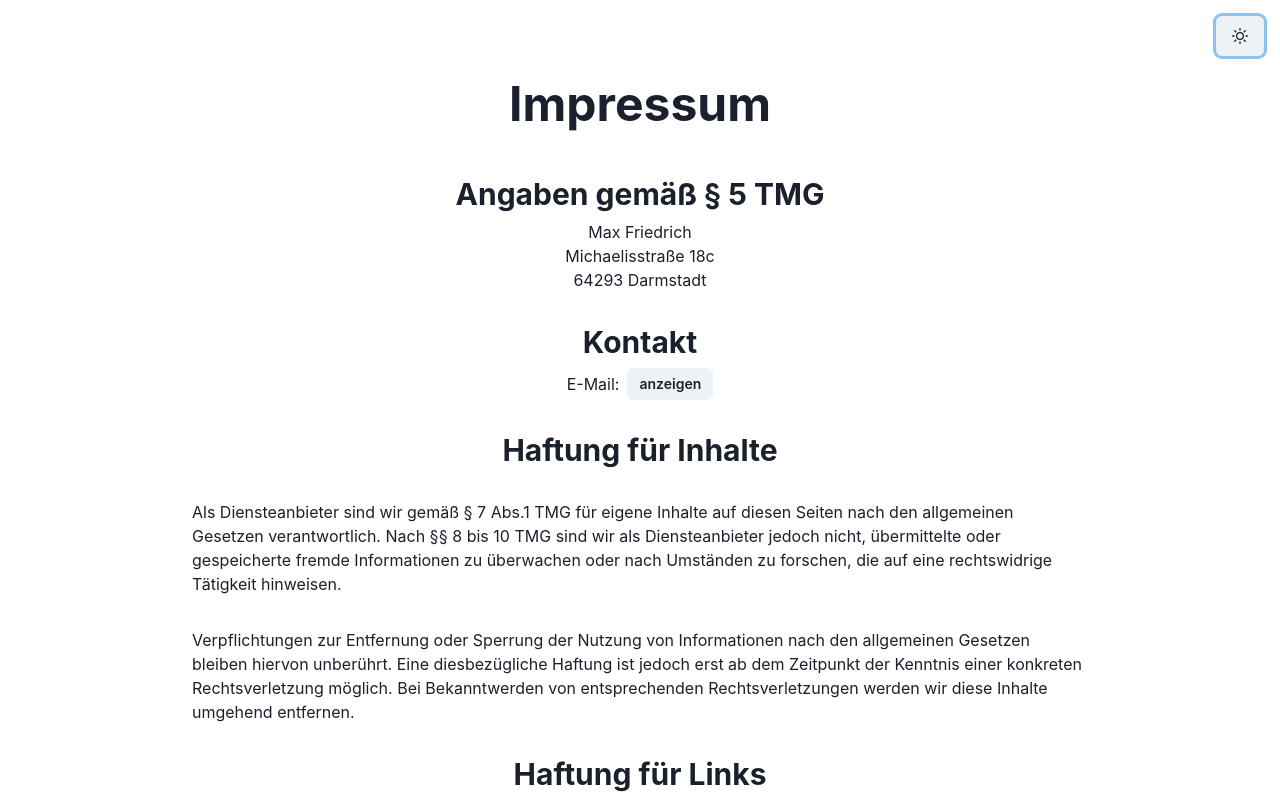
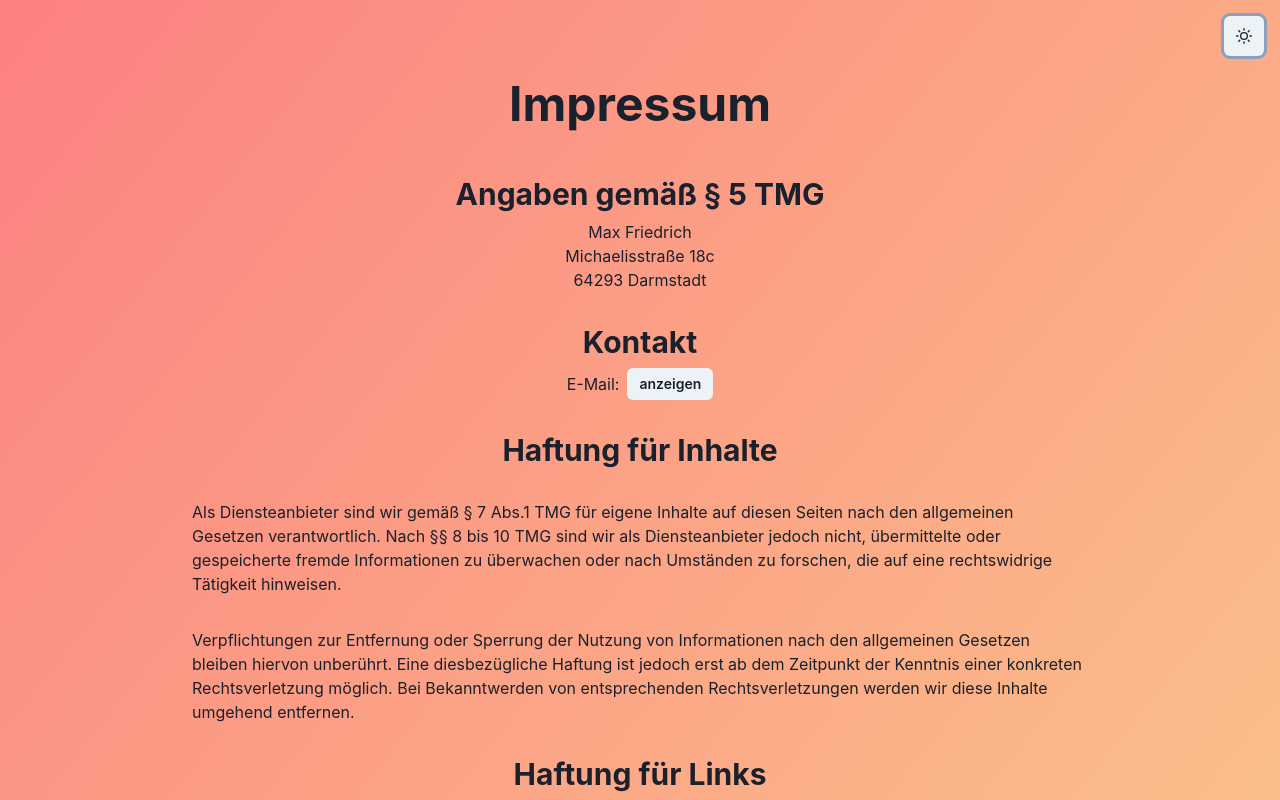
Before and after one commit to m4x3d/friedrich.dev, a Next.js app: page /imprint in a window 1280 px wide. Both pictures are taken after a click on the button "toggle dark mode". Shown: the top 800 px of the page. Built offline with nearby package versions, Linux system fonts and the light colour scheme.

Commit message:
refactor: code optimization from review and cleanup

```diff
--- a/components/HiddenEmail.tsx
+++ b/components/HiddenEmail.tsx
@@ -1,10 +1,12 @@
-import { Button, Link, Popover, PopoverContent, PopoverTrigger, useToast } from '@chakra-ui/react';
-import React, { FunctionComponent, useState } from 'react';
+import { Button, Link, Popover, PopoverContent, PopoverTrigger, useColorMode, useToast } from '@chakra-ui/react';
+import type { FunctionComponent } from 'react';
+import { useState } from 'react';
 import ReCAPTCHA from 'react-google-recaptcha';
 
 export const HiddenEmail: FunctionComponent = () => {
   const toast = useToast();
   const [isMailVisible, setIsMailVisible] = useState<boolean>(false);
+  const { colorMode } = useColorMode();
 
   return (
     <>
@@ -16,6 +18,7 @@ export const HiddenEmail: FunctionComponent = () => {
           <PopoverContent w="304px" h="78px">
             <ReCAPTCHA
               sitekey="6LdKLDUdAAAAAGZ-UY6V7p2WKfNa74Id1J2bhdrv"
+              theme={colorMode}
               onChange={() => setIsMailVisible(true)}
               onExpired={() => setIsMailVisible(false)}
               onErrored={() =>
--- a/components/Layout/PageFooter.tsx
+++ b/components/Layout/PageFooter.tsx
@@ -1,38 +1,28 @@
-import { Box, HStack, Text } from '@chakra-ui/layout';
-import { Center, Icon } from '@chakra-ui/react';
-import styled from '@emotion/styled';
-import Link from 'next/link';
-import { FunctionComponent } from 'react';
+import { HStack, Link, Text, VStack } from '@chakra-ui/layout';
+import { Icon } from '@chakra-ui/react';
+import NextLink from 'next/link';
+import type { FunctionComponent } from 'react';
 import { FaHeart } from 'react-icons/fa';
+import { ChakraLogo } from '../ChakraLogo';
 
-const FooterBox = styled(Box)`
-  position: absolute;
-  bottom: 1rem;
-  width: 100%;
-`;
-
-const FooterDivider = () => (
-  <Text pl="0.375rem" pr="0.375rem">
-    -
-  </Text>
-);
+const FooterDivider = () => <Text px="0.375rem">-</Text>;
 
 export const PageFooter: FunctionComponent = () => (
-  <FooterBox>
-    <Center>
+  <VStack pos="absolute" bottom="1rem" w="full">
     <HStack>
       <Text>Made with</Text>
-        <Link href="https://chakra-ui.com/">Chakra UI</Link>
+      <Link href="https://chakra-ui.com/">
+        <ChakraLogo cursor="pointer" h="1.5rem" pb="0.3rem" />
+      </Link>
       <Text>and</Text>
       <Icon as={FaHeart} pb="0.1rem" />
     </HStack>
-    </Center>
-    <Center>
     <HStack divider={<FooterDivider />}>
       <Text>&copy; {new Date().getFullYear()}</Text>
       <Text>Max Friedrich</Text>
-        <Link href="/imprint">Imprint</Link>
+      <Link as={NextLink} href="/imprint">
+        Imprint
+      </Link>
     </HStack>
-    </Center>
-  </FooterBox>
+  </VStack>
 );
--- a/components/Layout/PageHeader.tsx
+++ b/components/Layout/PageHeader.tsx
@@ -1,14 +1,18 @@
 import { useColorMode } from '@chakra-ui/color-mode';
 import { MoonIcon, SunIcon } from '@chakra-ui/icons';
-import { Box, Button } from '@chakra-ui/react';
-import { FunctionComponent } from 'react';
+import { Flex, IconButton } from '@chakra-ui/react';
+import type { FunctionComponent } from 'react';
 
 export const PageHeader: FunctionComponent = () => {
   const { colorMode, toggleColorMode } = useColorMode();
 
   return (
-    <Box p="1rem" w="100%" display="flex" justifyContent="flex-end">
-      <Button onClick={toggleColorMode}>{colorMode === 'light' ? <MoonIcon /> : <SunIcon />}</Button>
-    </Box>
+    <Flex as="header" p="1rem" justify="flex-end">
+      <IconButton
+        aria-label="toggle dark mode"
+        onClick={toggleColorMode}
+        icon={colorMode === 'light' ? <MoonIcon /> : <SunIcon />}
+      />
+    </Flex>
   );
 };
--- a/components/Layout/PageLayout.tsx
+++ b/components/Layout/PageLayout.tsx
@@ -1,22 +1,17 @@
-import { useColorMode, useColorModeValue } from '@chakra-ui/color-mode';
+import { useColorModeValue } from '@chakra-ui/color-mode';
 import { Box, Center, VStack } from '@chakra-ui/layout';
-import { FunctionComponent } from 'react';
+import type { FunctionComponent } from 'react';
 import { PageFooter } from './PageFooter';
 import { PageHeader } from './PageHeader';
 
 export const PageLayout: FunctionComponent = ({ children }) => {
-  const { colorMode } = useColorMode();
   const color = useColorModeValue('gray.800', 'teal.200');
+  const bg = useColorModeValue(`linear-gradient(to bottom right, #FC8181, #FBD38D)`, 'gray.800');
 
   return (
-    <Box
-      minH="100vh"
-      color={color}
-      bg={colorMode === 'dark' ? 'gray.800' : undefined}
-      bgImage={colorMode === 'light' ? `linear-gradient(to bottom right, #FC8181, #FBD38D)` : undefined}
-    >
+    <Box minH="100vh" color={color} bg={bg}>
       <PageHeader />
-      <Center>
+      <Center as="main">
         <VStack width={{ base: '80%', lg: '70%' }} maxW="80rem">
           {children}
         </VStack>
--- a/pages/imprint.tsx
+++ b/pages/imprint.tsx
@@ -1,14 +1,8 @@
 import { Heading, HStack, Link, Text, VStack } from '@chakra-ui/react';
-import { As } from '@chakra-ui/system';
 import { NextPage } from 'next';
 import React from 'react';
 import { HiddenEmail } from '../components/HiddenEmail';
 import { PageLayout } from '../components/Layout/PageLayout';
-
-const subHeadingProps = {
-  as: 'h3' as As<any>,
-  size: 'lg',
-};
 
 export const Imprint: NextPage = () => (
   <PageLayout>
@@ -17,23 +11,21 @@ export const Imprint: NextPage = () => (
         Impressum
       </Heading>
       <VStack spacing="0">
-        <Heading as="h3" size="lg" m="0.5rem">
-          Angaben gemäß § 5 TMG
-        </Heading>
+        <Heading m="0.5rem">Angaben gemäß § 5 TMG</Heading>
         <Text>Max Friedrich</Text>
         <Text>Michaelisstraße 18c</Text>
         <Text>64293 Darmstadt</Text>
       </VStack>
 
       <VStack>
-        <Heading {...subHeadingProps}>Kontakt</Heading>
+        <Heading>Kontakt</Heading>
         <HStack h="2rem">
           <Text>E-Mail:</Text>
           <HiddenEmail />
         </HStack>
       </VStack>
 
-      <Heading {...subHeadingProps}>Haftung für Inhalte</Heading>
+      <Heading>Haftung für Inhalte</Heading>
       <Text>
         Als Diensteanbieter sind wir gemäß § 7 Abs.1 TMG für eigene Inhalte auf diesen Seiten nach den allgemeinen
         Gesetzen verantwortlich. Nach §§ 8 bis 10 TMG sind wir als Diensteanbieter jedoch nicht, übermittelte oder
@@ -47,7 +39,7 @@ export const Imprint: NextPage = () => (
         umgehend entfernen.
       </Text>
 
-      <Heading {...subHeadingProps}>Haftung für Links</Heading>
+      <Heading>Haftung für Links</Heading>
       <Text>
         Unser Angebot enthält Links zu externen Websites Dritter, auf deren Inhalte wir keinen Einfluss haben. Deshalb
         können wir für diese fremden Inhalte auch keine Gewähr übernehmen. Für die Inhalte der verlinkten Seiten ist
@@ -61,7 +53,7 @@ export const Imprint: NextPage = () => (
         entfernen.
       </Text>
 
-      <Heading {...subHeadingProps}>Urheberrecht</Heading>
+      <Heading>Urheberrecht</Heading>
       <Text>
         Die durch die Seitenbetreiber erstellten Inhalte und Werke auf diesen Seiten unterliegen dem deutschen
         Urheberrecht. Die Vervielfältigung, Bearbeitung, Verbreitung und jede Art der Verwertung außerhalb der Grenzen
--- /dev/null
+++ b/styles/theme.ts
@@ -0,0 +1,11 @@
+import { extendTheme } from '@chakra-ui/react';
+
+const theme = extendTheme({
+  components: {
+    Heading: {
+      defaultProps: { as: 'h3', size: 'lg' },
+    },
+  },
+});
+
+export default theme;
```
Also changed, not shown: components/ChakraLogo.tsx (added, +25 -0 lines), components/SocialMediaLinks.tsx (+15 -20 lines), pages/_app.tsx (+6 -9 lines). Lines whose indentation alone changed are shown as unchanged.
